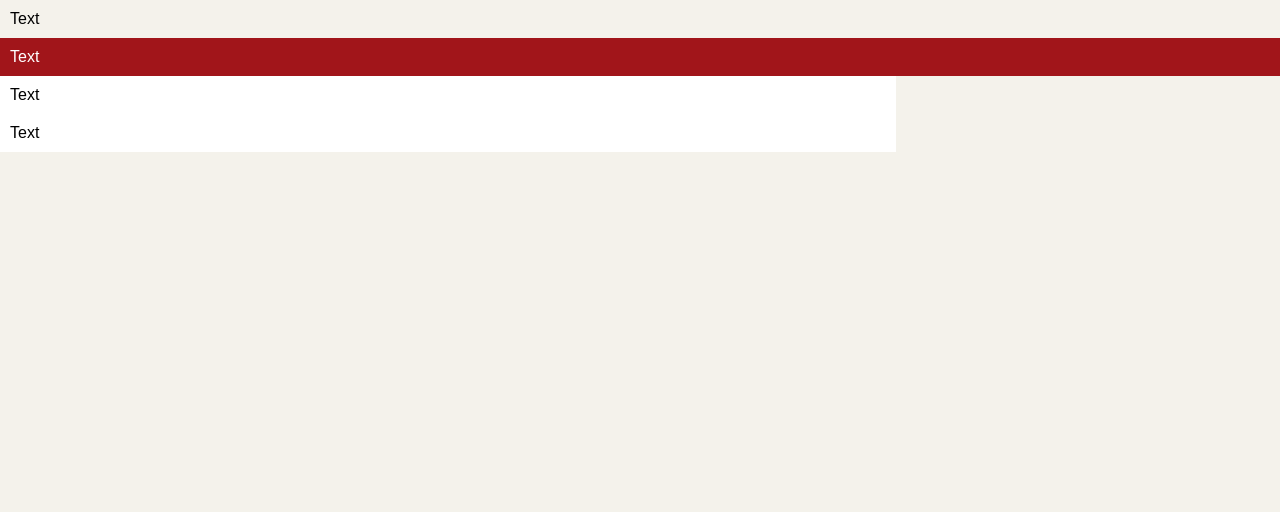
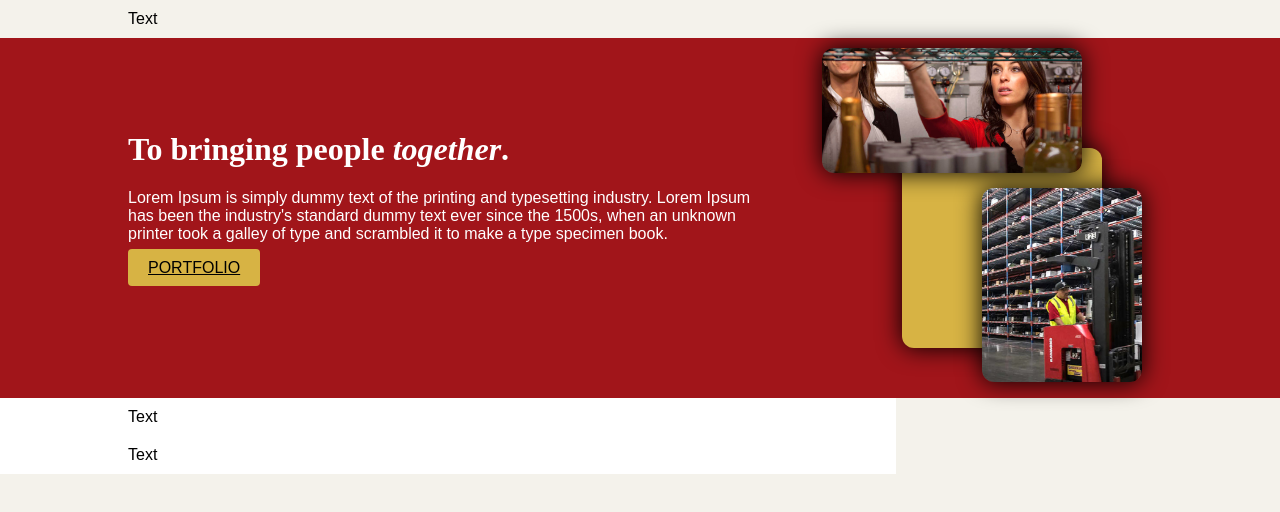
Before and after one commit to Solarguy/Thorium-Coding-Test, a plain HTML site: page index.html in a window 1280 px wide. Drawn offline with Linux system fonts and the light colour scheme.

Commit message:
Main components of accented mission statement section.

```diff
--- a/global.css
+++ b/global.css
@@ -17,8 +17,7 @@ body {
 }
 
 .header, .mission, .statement, .large-nav {
-	width: 100%;
-	padding: 10px;
+	padding: 10px 10%;
 }
 
 .header {
@@ -46,5 +45,81 @@ body {
 
 .over-accent {
 	position: relative;
-	padding: 10px;
+	padding: 10px 10%;
 }
+
+.row-adapt {
+	display: flex;
+	flex-direction: row;
+	position: relative;
+}
+
+h1, h2 {
+	font-family: serif;
+}
+
+.header-em {
+	font-style: italic;
+}
+
+.mission .cell {
+	position: relative;
+}
+
+.mission .column {
+	display: flex;
+	align-items: center;
+}
+
+.mission .text {
+	margin-right: 50px;
+	margin-bottom: 50px;
+}
+
+.mission .images {
+	height: 340px;
+	width: 330px;
+	align-self: center;
+}
+
+.mission .a, .mission .b, .mission .square {
+	position: absolute;
+	display: block;
+	border-radius: 12px;
+	box-shadow: 0px 0px 24px black;
+}
+
+.mission .square {
+	background-color: var(--mustard);
+	top: 100px;
+	left: 80px;
+	width: 200px;
+	height: 200px;
+}
+
+.mission .a {
+	width: 260px;
+}
+
+.mission .b {
+	top: 140px;
+	left: 160px;
+	width: 160px;
+}
+
+.button {
+	padding: 10px 20px;
+	background-color: var(--mustard);
+	color: black;
+	border-radius: 4px;
+}
+
+@media (max-width: 800px) {
+	.row-adapt {
+		flex-direction: column;
+	}
+
+	.mission .text {
+		 margin-right: 0px;
+	 }
+}
--- a/index.html
+++ b/index.html
@@ -9,7 +9,26 @@
 				Text
 			</div>
 			<div class="mission">
-				Text
+				<div class="row-adapt">
+					<div class="cell column">
+						<div class="cell text">
+							<h1>
+								To bringing people <span class="header-em">together</span>.
+							</h1>
+							<p>
+								Lorem Ipsum is simply dummy text of the printing and typesetting industry. Lorem Ipsum has been the industry's standard dummy text ever since the 1500s, when an unknown printer took a galley of type and scrambled it to make a type specimen book.
+							</p>
+							<a class="button" href="#">PORTFOLIO</a>
+						</div>
+					</div>
+					<div class="cell">
+						<div class="cell images">
+							<div class="square"></div>
+							<img class="a" src="Assets/Images/image-a 1.png" />
+							<img class="b" src="Assets/Images/image-b 1.png" />
+						</div>
+					</div>
+				</div>
 			</div>
 			<div class="statement">
 				<div class="bg-accent"></div>
```
